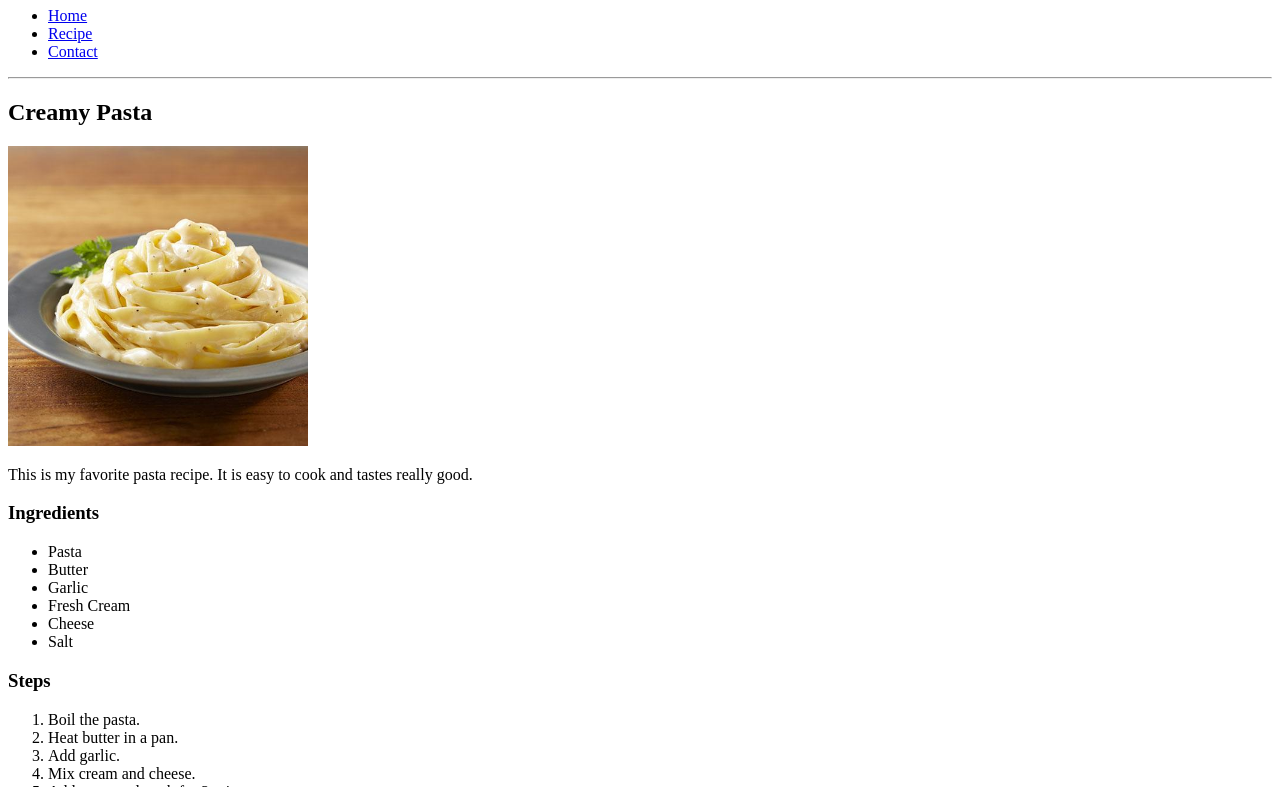
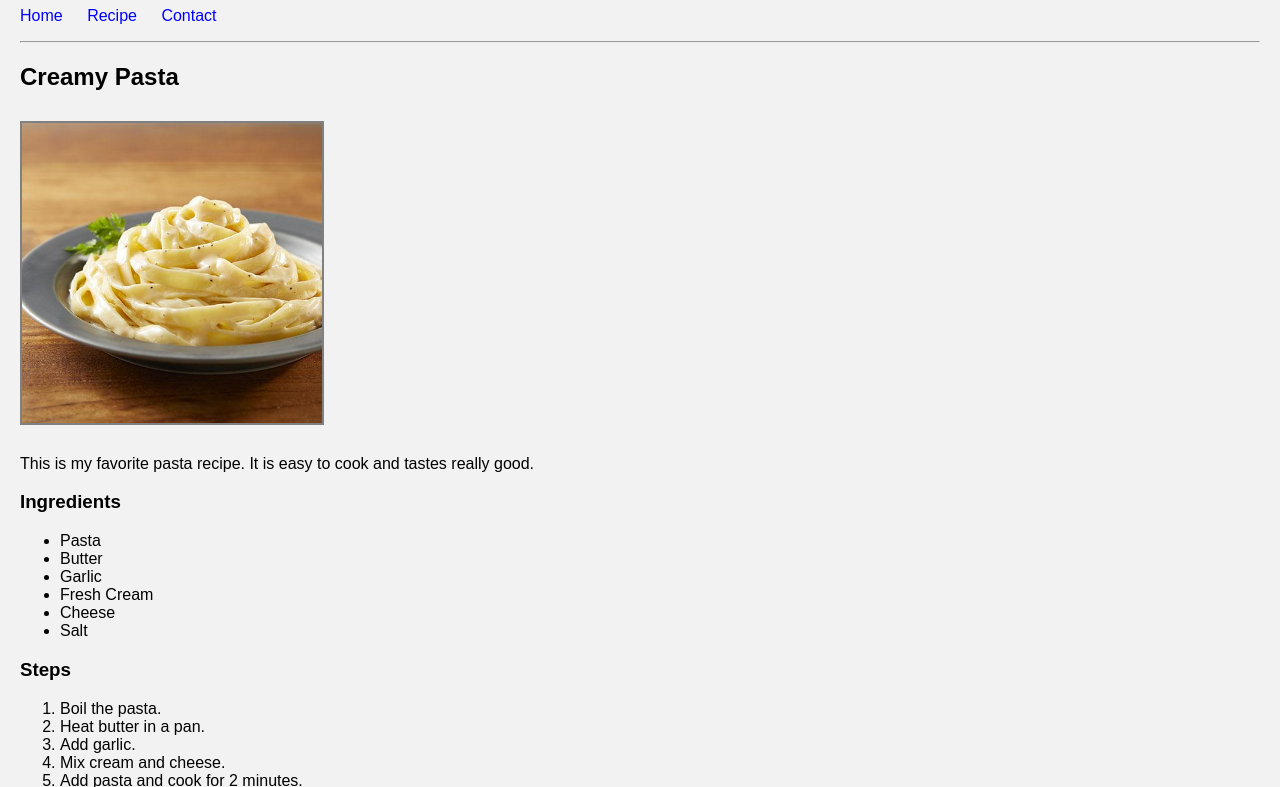
Before and after one commit to thakurshatrohan34-gif/Recipe-webpage, a plain HTML site: page index.html in a window 1280 px wide. Shown: the part 73-860 px from the top of the page. Drawn offline with Linux system fonts and the light colour scheme.

Commit message:
Fix GitHub Pages website

````diff
--- a/Index.html
+++ b/index.html
@@ -2,7 +2,7 @@
 <html>
 <head>
     <title>My Favorite Recipes</title>
-    <link rel="stylesheet" href="styles.css">
+    <link rel="stylesheet" href="style.css">
 
     <style>
         .note{
@@ -72,7 +72,7 @@
 
     <p class="note">Tip: Add more cheese if you like a creamy taste.</p>
 
-    ```html
+
 <footer>
     <p>© 2026 My Favorite Recipes. All Rights Reserved.</p>
 </footer>
````
